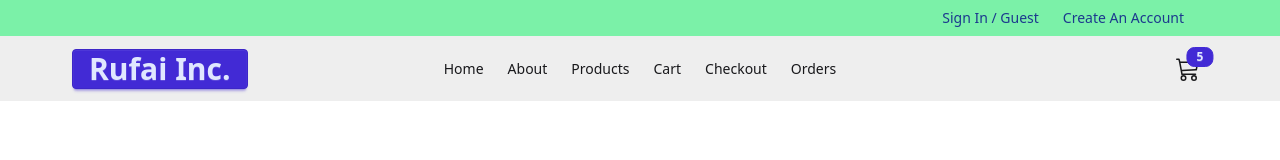
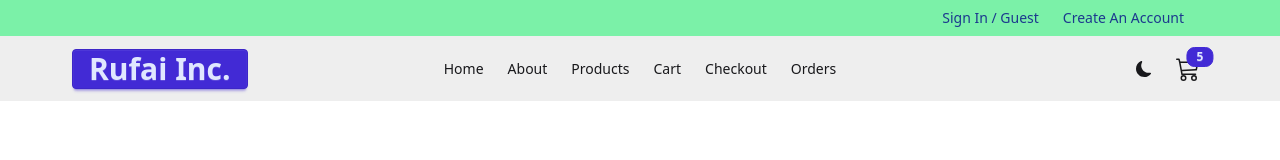
Before and after one commit to abdul-mumin-rufai/rufai-e-commence-react, a React (Vite) app: page / in a window 1280 px wide. Shown: the top 160 px of the page. Built offline with nearby package versions, Linux system fonts and the light colour scheme.

Commit message:
completed the toggle theme component.

```diff
--- a/src/components/NavBar.jsx
+++ b/src/components/NavBar.jsx
@@ -2,8 +2,14 @@ import { BsCart3, BsMoonFill, BsSunFill } from 'react-icons/bs';
 import { FaBarsStaggered } from 'react-icons/fa6';
 import { NavLink } from 'react-router-dom';
 import NavLinks from './NavLinks';
+import { useState } from 'react';
 
 function NavBar() {
+    const [theme, setTheme] = useState(false);
+
+    function handleTheme() {
+        setTheme(!theme)
+    };
     return (
         <nav className='bg-base-300'>
             <div className='navbar align-element'>
@@ -35,6 +41,13 @@ function NavBar() {
                 </div>
                 <div className="navbar-end">
                     {/* THEME SETUP */}
+                    <label className='swap swap-rotate'>
+                        <input type="checkbox" onChange={handleTheme} />
+                        {/* sun icon */}
+                        <BsSunFill className='swap-on h-4 w-4'/>
+                        {/* moon icon */}
+                        <BsMoonFill className='swap-off h-4 w-4' />
+                    </label>
                     {/* CART LINK ie LOGO */}
                     <NavLink to='/cart' className='btn btn-ghost btn-circle btn-md ml-4'>
                         <div className="indicator">
--- a/src/components/NavLinks.jsx
+++ b/src/components/NavLinks.jsx
@@ -1,4 +1,6 @@
 import { NavLink } from "react-router-dom";
+
+const NavLinks = () => {
 
     const links = [
         { id: 1, url: '/', text: 'home' },
@@ -8,8 +10,6 @@ const links = [
         { id: 5, url: 'checkout', text: 'checkout' },
         { id: 6, url: 'orders', text: 'orders' },
     ];
-
-const NavLinks = () => {
 
   return (
       <>
```
Lines whose indentation alone changed are shown as unchanged.
